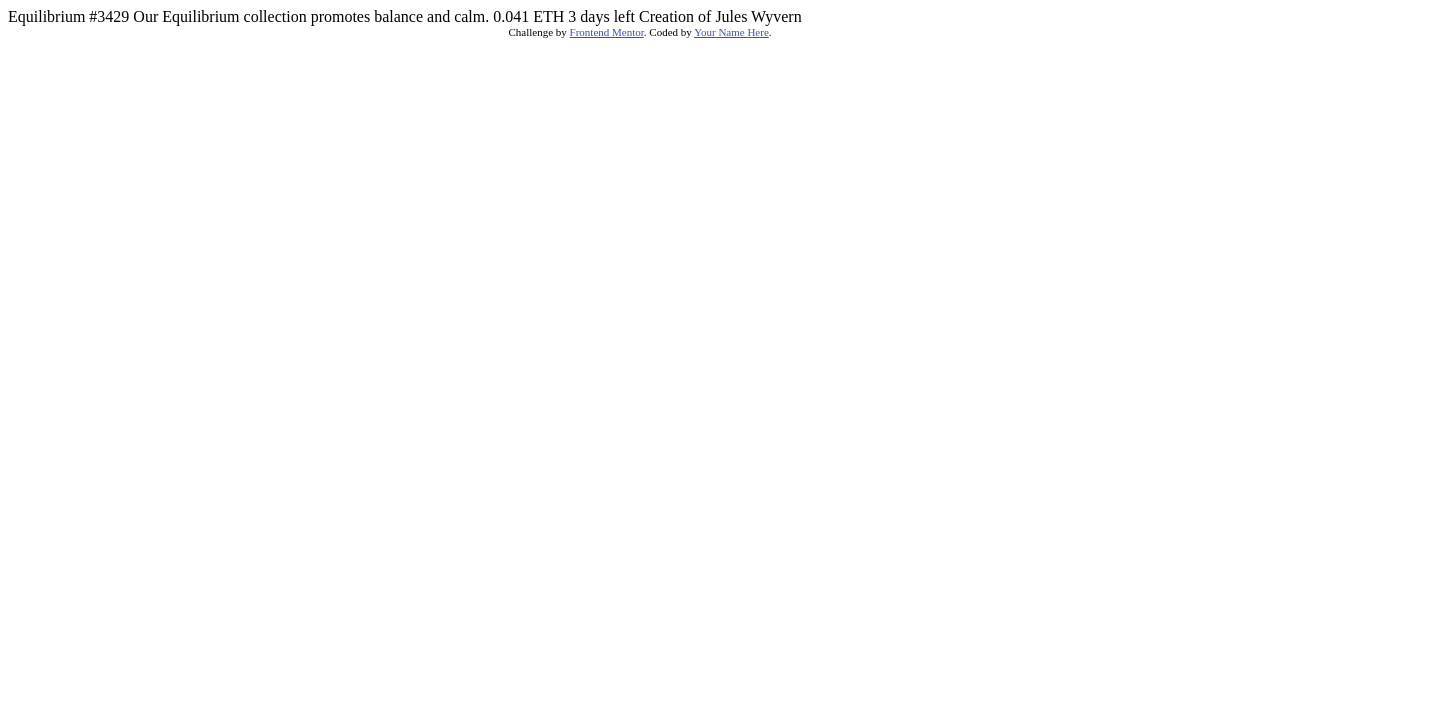
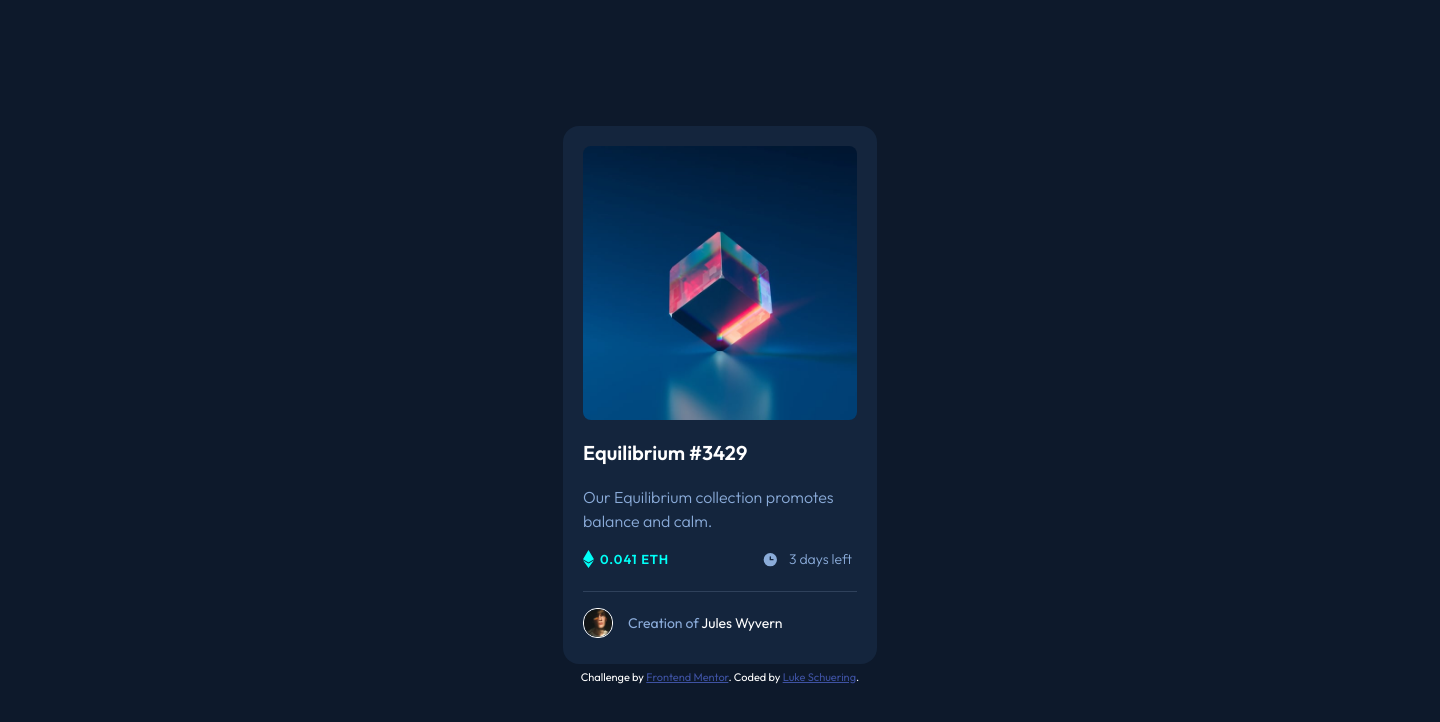
Before and after one commit to lukeschu/FM_NFT, a plain HTML site: page index.html in a window 1280 px wide. Shown: the whole page, 1440 px wide, since content can reach past the window. Drawn offline with Linux system fonts and the light colour scheme.

Commit message:
made extensive layout changes

```diff
--- a/index.html
+++ b/index.html
@@ -21,27 +21,45 @@
       href="https://fonts.googleapis.com/css2?family=Outfit:wght@300;400;600&display=swap"
       rel="stylesheet"
     />
+  </head>
 
-    <!-- Feel free to remove these styles or customise in your own stylesheet 👍 -->
-    <style>
-      .attribution {
-        font-size: 11px;
-        text-align: center;
-      }
-      .attribution a {
-        color: hsl(228, 45%, 44%);
-      }
-    </style>
-  </head>
   <body>
-    Equilibrium #3429 Our Equilibrium collection promotes balance and calm.
-    0.041 ETH 3 days left Creation of Jules Wyvern
+    <div class="cardMainBody">
+      <img id="cardBigPic" src="./images/image-equilibrium.jpg" alt="" />
 
+      <h2>Equilibrium #3429</h2>
+
+      <p>
+        Our Equilibrium collection promotes<br />
+        balance and calm.
+      </p>
+
+      <div class="cardStats">
+        <p id="nftPrice">
+          <img id="pricePic" src="./images/icon-ethereum.svg" alt="" />
+          0.041 ETH
+        </p>
+        <p id="nftTimer">
+          <img src="./images/icon-clock.svg" alt="" />
+          3 days left
+        </p>
+      </div>
+
+      <div class="cardFooter">
+        <img id="smallFooterPic" src="./images/image-avatar.png" alt="" />
+        <div class="creatorName">
+          Creation of
+          <a id="creatorLink" href="https://www.frontendmentor.io?ref=challenge"
+            >Jules Wyvern</a
+          >
+        </div>
+      </div>
+    </div>
     <div class="attribution">
       Challenge by
       <a href="https://www.frontendmentor.io?ref=challenge" target="_blank"
         >Frontend Mentor</a
-      >. Coded by <a href="#">Your Name Here</a>.
+      >. Coded by <a href="#">Luke Schuering</a>.
     </div>
   </body>
 </html>
--- a/style.css
+++ b/style.css
@@ -1 +1,105 @@
-font-family: "Outfit", sans-serif;
+:root {
+  width: 1440px;
+  height: 810px;
+  font-family: "Outfit", sans-serif;
+  display: flex;
+  flex-direction: column;
+  justify-content: center;
+  align-items: center;
+
+  --softBlue: hsl(215, 51%, 70%);
+  --cyan: hsl(178, 100%, 50%);
+  --extraDarkBlue: hsl(217, 54%, 11%);
+  --veryDarkBlue: hsl(216, 50%, 16%);
+  --darkBlueLine: hsl(215, 32%, 27%);
+  --white: hsl(0, 0%, 100%);
+
+  background-color: var(--extraDarkBlue);
+}
+
+.cardMainBody {
+  display: flex;
+  flex-direction: column;
+  width: 274px;
+  margin: 0px;
+  padding: 20px;
+  border-radius: 16px;
+  background-color: var(--veryDarkBlue);
+}
+#cardBigPic {
+  border-radius: 8px;
+}
+
+h2 {
+  font-size: 20px;
+  color: var(--white);
+  font-weight: 600;
+  margin: 20px 0px 4px;
+}
+
+p {
+  font-size: 16px;
+  color: var(--softBlue);
+  font-weight: 300;
+  margin-bottom: 0px;
+  line-height: 24px;
+}
+#smallFooterPic {
+  border: 1px solid white;
+  width: 28px;
+  border-radius: 14px;
+  margin-right: 15px;
+}
+#creatorLink {
+  color: var(--white);
+  text-decoration: none;
+}
+
+.cardStats {
+  display: flex;
+  justify-content: space-between;
+  align-items: center;
+  margin-bottom: 14px;
+}
+.cardStats #nftPrice {
+  display: flex;
+  align-items: center;
+  font-size: 13px;
+  font-weight: 600;
+  letter-spacing: 1px;
+  color: var(--cyan);
+}
+
+.cardStats #nftTimer {
+  display: flex;
+  justify-content: space-around;
+  align-items: center;
+  flex-basis: 100px;
+  font-size: 14px;
+}
+.cardStats #nftPrice #pricePic {
+  margin-right: 6px;
+  align-self: center;
+}
+
+.cardFooter {
+  color: var(--softBlue);
+  font-size: 14px;
+  display: flex;
+  justify-content: flex-start;
+  align-items: center;
+  padding-top: 16px;
+  padding-bottom: 6px;
+  border-top: 1px solid var(--darkBlueLine);
+  margin-top: 6px;
+}
+
+.attribution {
+  font-size: 11px;
+  text-align: center;
+  color: var(--white);
+  margin-top: 6px;
+}
+.attribution a {
+  color: hsl(228, 45%, 44%);
+}
```
